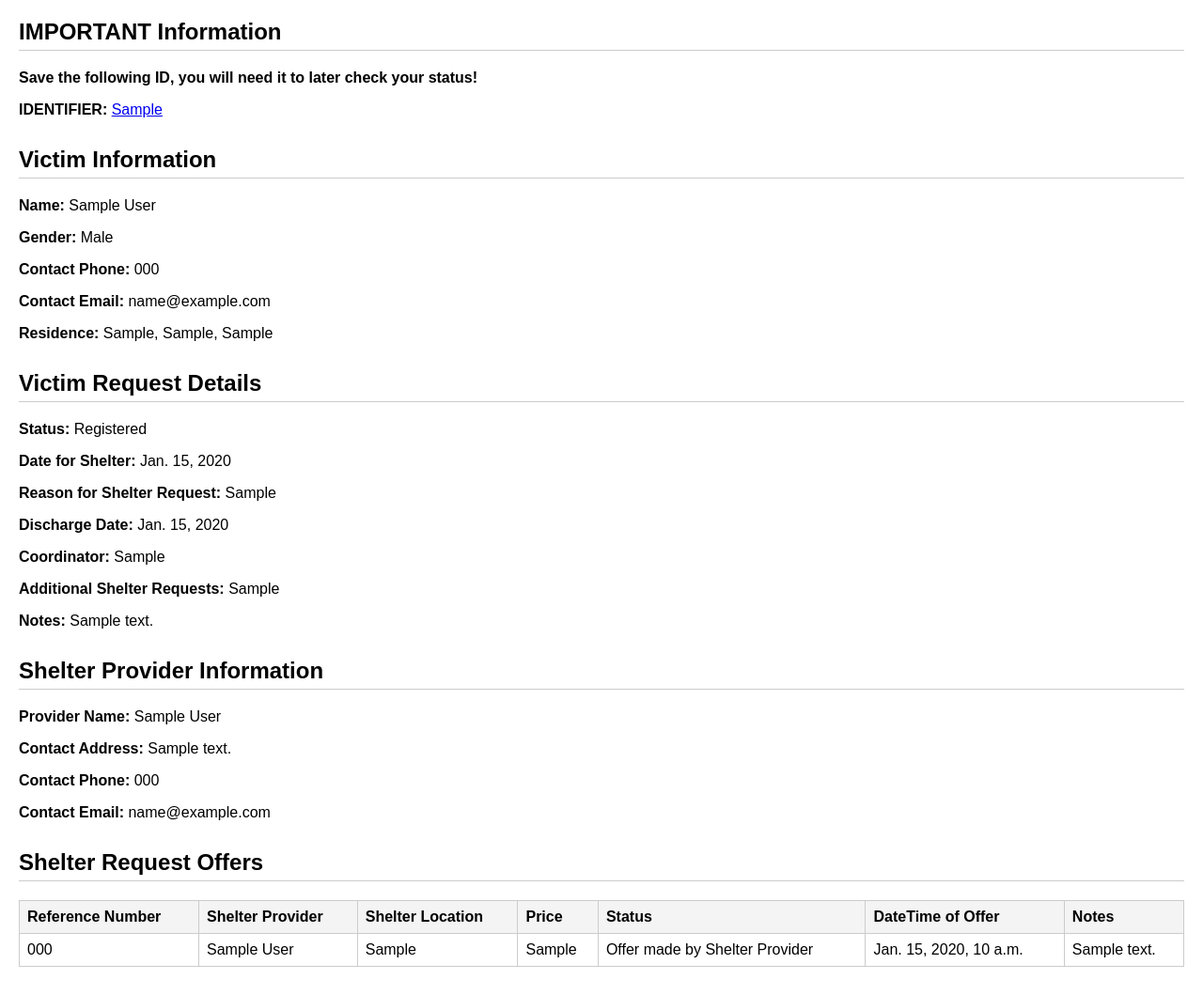
After one commit to zsucic/sheltershare, a Django app: a page that uses shshproj/shshapp/templates/shshapp/requestStatus.html in a window 1280 px wide. The commit adds this page. Shown: the whole page at 94% size. Run offline with Django 5.2, Linux system fonts and the light colour scheme; data comes from the database, SQL or seed files in the repository; tables that the repository leaves empty hold one stand-in row (values such as "Sample post"); parts of the project's set-up code (start-up, migrations or seed data) failed here and were passed over.

Commit message:
fixes and changes

```diff
--- a/shshproj/shshapp/templates/shshapp/index.html
+++ b/shshproj/shshapp/templates/shshapp/index.html
@@ -70,7 +70,6 @@
             <td data-label="Victim" id="pvtable_victim_{{ victim_request.id }}" name="pvtable_victim" onclick="openModal('{{ victim_request.id }}')">{{ victim_request.victim }}</td>
             {% endif %}
             <td data-label="EDD" id="pvtable_edd_{{ victim_request.id }}" name="pvtable_edd" onclick="openModal('{{ victim_request.id }}')">{{ victim_request.discharge_date|date:"Y-m-d" }}</td>
-            <td data-label="Location" id="pvtable_location_{{ victim_request.id }}" name="pvtable_location" onclick="openModal('{{ victim_request.id }}')">{% if victim_request.ward %} {{ victim_request.ward }} {% endif %}</td>
             <td data-label="Shelter Type" id="pvtable_shelter_requests_{{ victim_request.id }}" name="pvtable_shelter_requests" onclick="openModal('{{ victim_request.id }}')">{% for shelter_request_type in shelter_request_types %}
                 {% if shelter_request_type in victim_request.shelter_request_types.all %}
                 <span class="label label-light" title="{{ shelter_request_type.description }}">{{ shelter_request_type.code }}</span>{% endif %}
--- a/shshproj/shshapp/templates/shshapp/main.js
+++ b/shshproj/shshapp/templates/shshapp/main.js
@@ -54,7 +54,6 @@ function updateVictimVisit(pk) {
         }
 
         row.querySelector(`td[name='pvtable_edd']`).textContent = data.discharge_date;
-        row.querySelector(`td[name='pvtable_location']`).textContent = data.ward;
         row.querySelector(`td[name='pvtable_age']`).textContent = data.victim_age;
         document.getElementById("victim_age").value = data.victim_age;
         //row.querySelector(`td[name='pvtable_shelter_requests']`).textContent = data.shelter_request_type.join(", ");
@@ -156,7 +155,6 @@ function updateVictimVisit(pk) {
         locationCell.setAttribute("data-label", "Location");
         locationCell.setAttribute("id",  "pvtable_location_"+ data.victim_request_id);
         locationCell.setAttribute("name", "pvtable_location");
-        locationCell.textContent = data.ward;
         newRow.appendChild(locationCell);
 
         // Shelter type cell
@@ -479,11 +477,11 @@ function openModal(pk,modalName=null) {
         document.getElementById("coordinator").value = data.coordinator;
 
         document.getElementById("notes").value = data.notes;
-        document.getElementById("reason_for_visit").value = data.reason_for_visit;
+        document.getElementById("reason_for_request").value = data.reason_for_request;
         document.getElementById("status").value = data.status;
         document.getElementById("newVictimStatus").value = data.status;
 
-        document.getElementById("date_of_visit").value = data.date_of_visit;
+        document.getElementById("date_for_shelter").value = data.date_for_shelter;
         var shelter_request_types = document.getElementsByName("shelter_request_type");
         for (var i = 0; i < shelter_request_types.length; i++) {
             if (data.shelter_request_type.indexOf(shelter_request_types[i].value) > -1) {
--- /dev/null
+++ b/shshproj/shshapp/templates/shshapp/requestStatus.html
@@ -0,0 +1,109 @@
+<!DOCTYPE html>
+{% load static %}
+<html lang="en">
+<head>
+    <meta charset="UTF-8">
+    <meta name="viewport" content="width=device-width, initial-scale=1.0">
+
+    <title>Victim Request Status</title>
+    <style>
+        body {
+            font-family: Arial, sans-serif;
+            margin: 20px;
+        }
+        .section {
+            margin-bottom: 30px;
+        }
+        .section h2 {
+            border-bottom: 1px solid #ccc;
+            padding-bottom: 5px;
+        }
+        table {
+            width: 100%;
+            border-collapse: collapse;
+            margin-top: 10px;
+        }
+        table, th, td {
+            border: 1px solid #ccc;
+            padding: 8px;
+            text-align: left;
+        }
+        th {
+            background-color: #f4f4f4;
+        }
+    </style>
+</head>
+<body>
+    <div class="section">
+        <h2>IMPORTANT Information</h2>
+        <p><strong>Save the following ID, you will need it to later check your status!</strong></p>
+        <strong>IDENTIFIER:</strong> <a href="{% url 'victim_request_status' identifier=victim_request.victim.identifier %}">{{ victim_request.victim.identifier }}</a>
+    </div>
+
+    <div class="section">
+        <h2>Victim Information</h2>
+        <p><strong>Name:</strong> {{ victim_request.victim.first_name }} {{ victim_request.victim.last_name }}</p>
+        <p><strong>Gender:</strong> {{ victim_request.victim.gender }}</p>
+        <p><strong>Contact Phone:</strong> {{ victim_request.victim.contact_phone }}</p>
+        <p><strong>Contact Email:</strong> {{ victim_request.victim.contact_email }}</p>
+        <p><strong>Residence:</strong> {{ victim_request.victim.residence_street }}, {{ victim_request.victim.residence_city }}, {{ victim_request.victim.residence_country }}</p>
+    </div>
+
+    <div class="section">
+        <h2>Victim Request Details</h2>
+        <p><strong>Status:</strong> {{ victim_request.status }}</p>
+        <p><strong>Date for Shelter:</strong> {{ victim_request.date_for_shelter }}</p>
+        <p><strong>Reason for Shelter Request:</strong> {{ victim_request.reason_for_request }}</p>
+        <p><strong>Discharge Date:</strong> {{ victim_request.discharge_date }}</p>
+        <p><strong>Coordinator:</strong> {{ victim_request.coordinator }}</p>
+        <p><strong>Additional Shelter Requests:</strong> {{ victim_request.additional_shelter_requests }}</p>
+        <p><strong>Notes:</strong> {{ victim_request.notes }}</p>
+    </div>
+
+    <div class="section">
+        <h2>Shelter Provider Information</h2>
+        {% if victim_request.shelter_provider %}
+            <p><strong>Provider Name:</strong> {{ victim_request.shelter_provider.display_name }}</p>
+            <p><strong>Contact Address:</strong> {{ victim_request.shelter_provider.contact_address }}</p>
+            <p><strong>Contact Phone:</strong> {{ victim_request.shelter_provider.contact_phone }}</p>
+            <p><strong>Contact Email:</strong> {{ victim_request.shelter_provider.contact_email }}</p>
+        {% else %}
+            <p>No shelter provider assigned.</p>
+        {% endif %}
+    </div>
+
+    <div class="section">
+        <h2>Shelter Request Offers</h2>
+        {% if shelter_offers %}
+            <table>
+                <thead>
+                    <tr>
+                        <th>Reference Number</th>
+                        <th>Shelter Provider</th>
+                        <th>Shelter Location</th>
+                        <th>Price</th>
+                        <th>Status</th>
+                        <th>DateTime of Offer</th>
+                        <th>Notes</th>
+                    </tr>
+                </thead>
+                <tbody>
+                    {% for offer in shelter_offers %}
+                        <tr>
+                            <td>{{ offer.reference_number }}</td>
+                            <td>{{ offer.shelter_provider.display_name }}</td>
+                            <td>{{ offer.shelter_location }}</td>
+                            <td>{{ offer.price }}</td>
+                            <td>{{ offer.status }}</td>
+                            <td>{{ offer.datetime_of_offer }}</td>
+                            <td>{{ offer.notes }}</td>
+                        </tr>
+                    {% endfor %}
+                </tbody>
+            </table>
+        {% else %}
+            <p>No shelter offers available.</p>
+        {% endif %}
+    </div>
+</body>
+</html>
--- a/shshproj/shshapp/templates/shshapp/updateextrainfo.js
+++ b/shshproj/shshapp/templates/shshapp/updateextrainfo.js
@@ -2,9 +2,9 @@ function updateExtraInfo(setStatus="") {
     var formData = new FormData();
     formData.append("victim_request_id", document.getElementById("victim_request_id").value);
     formData.append("notes", document.getElementById("notes").value);
-    formData.append("reason_for_visit", document.getElementById("reason_for_visit").value);
+    formData.append("reason_for_request", document.getElementById("reason_for_request").value);
 
-    formData.append("date_of_visit", document.getElementById("date_of_visit").value);
+    formData.append("date_for_shelter", document.getElementById("date_for_shelter").value);
     if(setStatus.length===3)
     {
         formData.append("status", setStatus);
--- a/shshproj/shshapp/templates/shshapp/updateshelterdata.js
+++ b/shshproj/shshapp/templates/shshapp/updateshelterdata.js
@@ -2,9 +2,9 @@ function updateShelterData(setStatus="") {
     var formData = new FormData();
     formData.append("victim_request_id", document.getElementById("victim_request_id").value);
     formData.append("notes", document.getElementById("notes").value);
-    formData.append("reason_for_visit", document.getElementById("reason_for_visit").value);
+    formData.append("reason_for_request", document.getElementById("reason_for_request").value);
 
-    formData.append("date_of_visit", document.getElementById("date_of_visit").value);
+    formData.append("date_for_shelter", document.getElementById("date_for_shelter").value);
     if(setStatus.length===3)
     {
         formData.append("status", setStatus);
--- a/shshproj/shshapp/urls.py
+++ b/shshproj/shshapp/urls.py
@@ -2,7 +2,7 @@ from django.urls import path
 from .views import (index,generate,logout_view,login_view,update_user_info,get_victim_request,update_victim,\
     update_request_discharge,update_request_shelter,move_status,submit_offer,accept_offers,\
     perform_final_discharge, victim_info,submit_question,get_victim_request_questions,get_pv_qa_count,submit_answers,
-    register_victim, register_shelter_provider)
+    register_victim, register_shelter_provider,victim_request_status)
 
 urlpatterns = [
 
@@ -25,5 +25,6 @@ urlpatterns = [
     path('victim_info/<int:victim_id>/', victim_info, name='victim_info'),
     path('register_victim/', register_victim, name='register_victim'),
     path('register_shelter_provider/', register_shelter_provider, name='register_shelter_provider'),
+    path('victim_request_status/<str:identifier>/', victim_request_status, name='victim_request_status'),
     path('', index, name='index'),
 ]
--- a/shshproj/shshapp/views.py
+++ b/shshproj/shshapp/views.py
@@ -90,10 +90,10 @@ def get_victim_request(request, pk):
         "coordinator": victim_request.coordinator,
 
         'notes': victim_request.notes,
-        "reason_for_visit": victim_request.reason_for_visit,
+        "reason_for_request": victim_request.reason_for_request,
         "status": victim_request.status.code,
         "status_description": victim_request.status.description,
-        "date_of_visit": victim_request.date_of_visit,
+        "date_for_shelter": victim_request.date_for_shelter,
         "shelter_request_type": list(victim_request.shelter_request_types.values_list('code', flat=True)),
         "additional_shelter_requests": victim_request.additional_shelter_requests,
         "assessment": None,
@@ -313,9 +313,8 @@ def generate(request):
     victim_request = VictimRequest.objects.create(
         victim=victim,
         status=victim_visit_status,
-        date_of_visit=datetime.datetime.today() - datetime.timedelta(days=fake.random.randint(0,10)),
+        date_for_shelter=datetime.datetime.today() - datetime.timedelta(days=fake.random.randint(0,10)),
         discharge_date=datetime.datetime.today(),
-        hospital=fake.company(),
 
     )
     victim_request.shelter_request_types.set(shelter_request_types)
@@ -331,7 +330,8 @@ def register_victim(request):
 
     if request.method == 'POST':
         victim = create_and_save_victim(request)
-        create_and_save_victim_request(request, victim)
+        victim_request=create_and_save_victim_request(request, victim)
+        return redirect(victim_request_status,identifier=victim.identifier)
 
     context = {
         'genders': genders,
@@ -346,16 +346,19 @@ def create_and_save_victim_request(request, victim):
     victim_request = VictimRequest.objects.create(
         victim=victim,
         status=victim_visit_status,
-        date_of_visit=datetime.datetime.today() - datetime.timedelta(days=fake.random.randint(0, 10)),
+        reason_for_request=request.POST.get('victim.reason_for_request'),
+        date_for_shelter=datetime.datetime.today() - datetime.timedelta(days=fake.random.randint(0, 10)),
         discharge_date=datetime.datetime.today(),
 
     )
     victim_request.shelter_request_types.set(shelter_request_types)
     victim_request.save()
+    return victim_request
 
 
 def create_and_save_victim(request):
     identifier = request.POST.get('victim.identifier')
+
     first_name = request.POST.get('victim.first_name')
     last_name = request.POST.get('victim.last_name')
     date_of_birth = request.POST.get('victim.date_of_birth')
@@ -370,22 +373,37 @@ def create_and_save_victim(request):
     contact_email = request.POST.get('victim.contact_email')
     #verified_by = request.POST.get('victim.verified_by') #we don't set verified_by until coordinator actually verifies...
     gender = VictimGender.objects.get(id=gender_code) if gender_code else None
-    victim = Victim(
-        identifier=identifier,
-        first_name=first_name,
-        last_name=last_name,
-        date_of_birth=date_of_birth,
-        gender=gender,
-        residence_region=residence_region,
-        residence_postcode=residence_postcode,
-        residence_street=residence_street,
-        residence_number=residence_number,
-        residence_city=residence_city,
-        residence_country=residence_country,
-        contact_phone=contact_phone,
-        contact_email=contact_email,
-        #verified_by=verified_by
-    )
+    if not identifier:
+        victim = Victim(
+            first_name=first_name,
+            last_name=last_name,
+            date_of_birth=date_of_birth,
+            gender=gender,
+            residence_region=residence_region,
+            residence_postcode=residence_postcode,
+            residence_street=residence_street,
+            residence_number=residence_number,
+            residence_city=residence_city,
+            residence_country=residence_country,
+            contact_phone=contact_phone,
+            contact_email=contact_email,
+        )
+    else:
+        victim = Victim(
+            identifier=identifier,
+            first_name=first_name,
+            last_name=last_name,
+            date_of_birth=date_of_birth,
+            gender=gender,
+            residence_region=residence_region,
+            residence_postcode=residence_postcode,
+            residence_street=residence_street,
+            residence_number=residence_number,
+            residence_city=residence_city,
+            residence_country=residence_country,
+            contact_phone=contact_phone,
+            contact_email=contact_email,
+        )
     victim.save()
     return victim
 
@@ -500,9 +518,6 @@ def update_request_discharge(request):
             victim_request_id = request.POST.get('victim_request_id')
             victim_request = VictimRequest.objects.get(id=victim_request_id)
             victim_request.discharge_date = request.POST.get('discharge_date')
-            victim_request.hospital = request.POST.get('hospital')
-            victim_request.ward = request.POST.get('ward')
-            victim_request.consultant = request.POST.get('consultant')
             victim_request.coordinator = request.POST.get('coordinator')
             victim_request.verified_by = request.user.username
             victim_request.save()
@@ -519,9 +534,9 @@ def update_request_shelter(request):
         try:
             victim_request_id = request.POST.get("victim_request_id")
             notes = request.POST.get("notes")
-            reason_for_visit = request.POST.get("reason_for_visit")
+            reason_for_request = request.POST.get("reason_for_request")
             status = request.POST.get("status")
-            date_of_visit = request.POST.get("date_of_visit")
+            date_for_shelter = request.POST.get("date_for_shelter")
             discharge_to = request.POST.get("discharge_to")
             discharge_region = request.POST.get("discharge_region")
             shelter_request_type_codes = request.POST.getlist("shelter_request_types")
@@ -531,10 +546,10 @@ def update_request_shelter(request):
             # update the VictimRequest object with new data
             victim_request = VictimRequest.objects.get(id=victim_request_id)
             victim_request.notes = notes
-            victim_request.reason_for_visit = reason_for_visit
+            victim_request.reason_for_request = reason_for_request
             if status in list(VictimRequestStatus.objects.all().values_list("code", flat=True)):
                 victim_request.status = VictimRequestStatus.objects.filter(code=status).first()
-            victim_request.date_of_visit = date_of_visit
+            victim_request.date_for_shelter = date_for_shelter
             victim_request.discharge_to = discharge_to
             victim_request.discharge_region = discharge_region
             victim_request.shelter_request_types.set(shelter_request_types)
@@ -587,7 +602,7 @@ def accept_offers(request):
                     offer.status = ShelterOfferStatus.objects.get(code="Rejected")
                 offer.save()
             victim_request.status=VictimRequestStatus.objects.get(code=pv_status)
-            victim_request.selected_providers = request.user.username
+            victim_request.provider_accepted_by = request.user.username
             victim_request.save()
             return JsonResponse({'status': 'success'})
         except Exception as ex:
@@ -760,3 +775,16 @@ def submit_answers(request):
     else:
         #return JsonResponse({'success': False, 'error': 'Invalid request method'})
         return JsonResponse({'status': 'only POST can be used to update victim data!'})
+def victim_request_status(request, identifier):
+    # Fetch the victim request
+    victim=get_object_or_404(Victim,identifier=identifier)
+    victim_request = get_object_or_404(VictimRequest, victim=victim)
+
+    # Fetch related shelter request offers
+    shelter_offers = ShelterRequestOffer.objects.filter(victim_request=victim_request)
+
+    context = {
+        'victim_request': victim_request,
+        'shelter_offers': shelter_offers,
+    }
+    return render(request, 'shshapp/requestStatus.html', context)
```
Also changed, not shown: shshproj/shshapp/models.py (+12 -26 lines), shshproj/shshapp/templates/shshapp/editVisitExtraInfo.html (+4 -4 lines), shshproj/shshapp/templates/shshapp/login.html (+38 -2 lines), shshproj/shshapp/templates/shshapp/registerVictim.html (+7 -0 lines).
